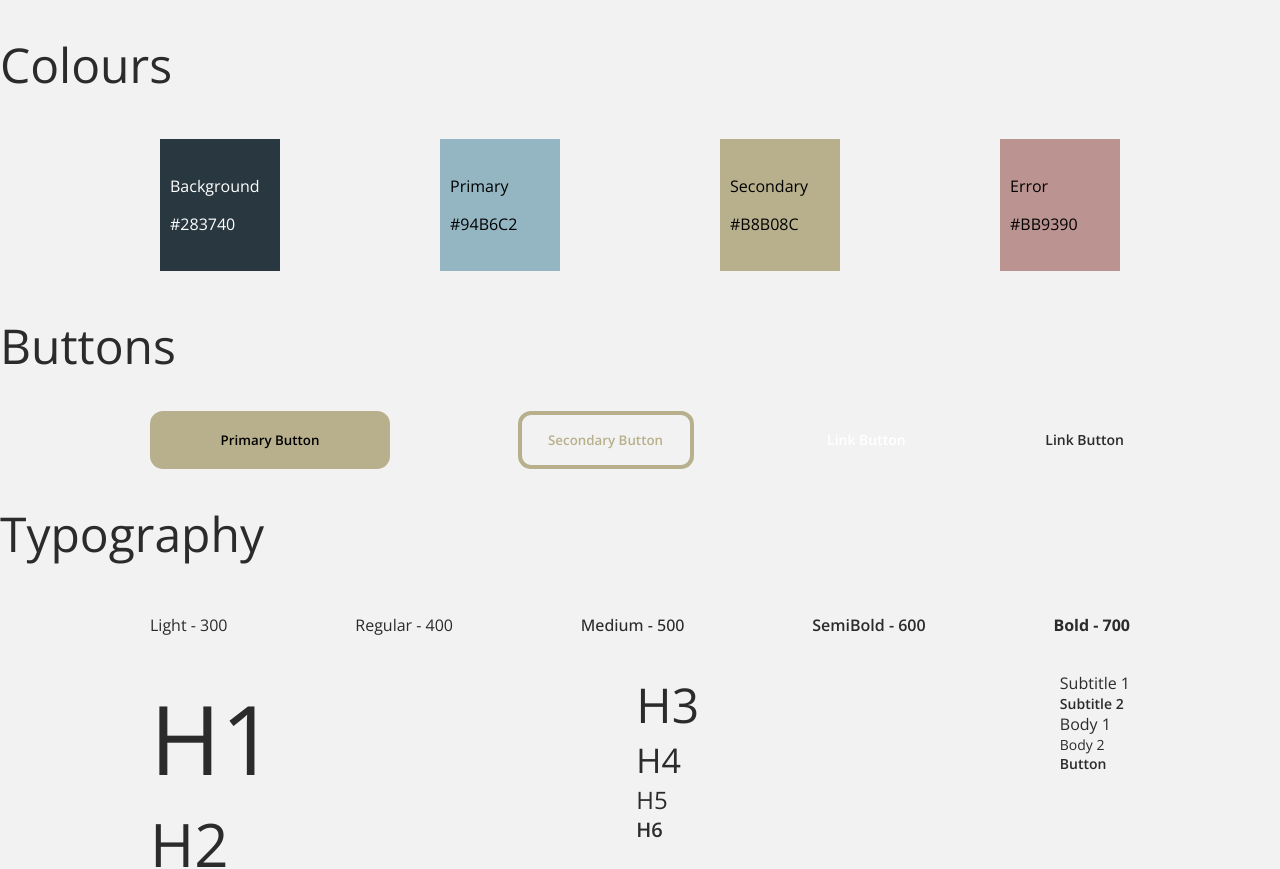
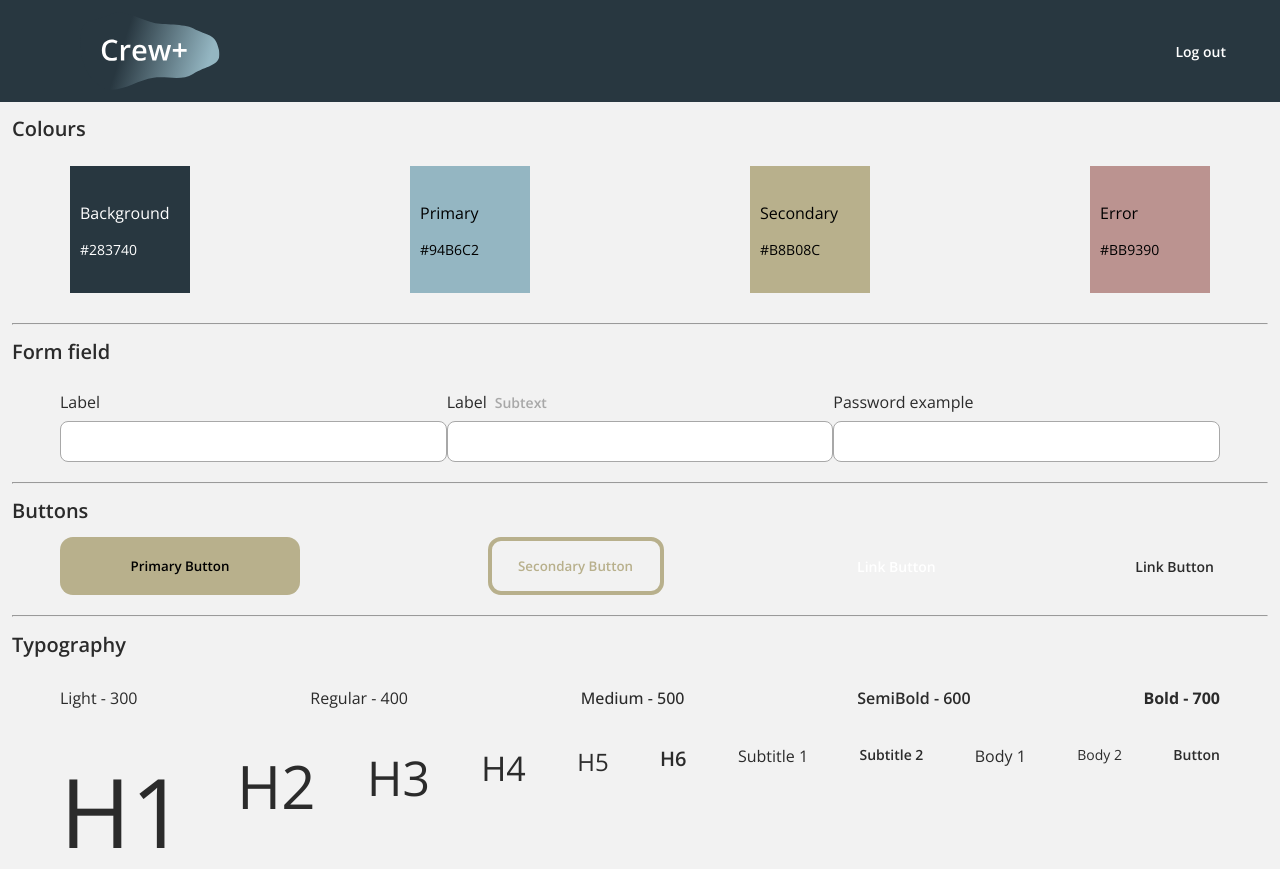
Before and after one commit to ConaillHyndman/crew, a React (Create React App) app: page /component-library in a window 1280 px wide. Shown: the top 869 px of the page. Built offline with nearby package versions, Linux system fonts and the light colour scheme.

Commit message:
updating component library

```diff
--- a/src/Components/FormField.js
+++ b/src/Components/FormField.js
@@ -10,7 +10,7 @@ class FormField extends Component {
                         <label className='subtitle1'>{this.props.label}</label>
                         <label className='subtitle2 subText'>{this.props.subtext}</label>
                     </div>
-                    <input type={this.props.type} className='input' />
+                    <input type={this.props.type} placeholder={this.props.placeholder} className='input' />
                 </form>
             </>
         );
--- a/src/Pages/ComponentLibrary.css
+++ b/src/Pages/ComponentLibrary.css
@@ -2,12 +2,17 @@
 .typographyStyles,
 .colorsStyles,
 .buttonsStyles,
-.typographyStylesContainer {
+.typographyStylesContainer,
+.formFieldStyles {
     display: flex;
     justify-content: space-between;
-    padding: 0 150px;
+    padding: 0 48px;
     margin-bottom: 20px;
 
+}
+
+.CLWrapper {
+    padding: 0 12px;
 }
 
 .typographyMargin {
--- a/src/Pages/ComponentLibrary.js
+++ b/src/Pages/ComponentLibrary.js
@@ -1,9 +1,12 @@
 import React, { Component } from 'react';
+import './ComponentLibrary.css';
 import LinkButtonBlack from '../Components/LinkButtonBlack';
 import LinkButtonWhite from '../Components/LinkButtonWhite';
 import PrimaryButton from '../Components/PrimaryButton';
 import SecondaryButton from '../Components/SecondaryButton';
-import './ComponentLibrary.css';
+import Header from "../Components/Header";
+import Footer from "../Components/Footer";
+import FormField from '../Components/FormField';
 
 const onPrimaryButtonClick = () => {
     console.log("Primary button clicked");
@@ -21,28 +24,48 @@ class ComponentLibrary extends Component {
     render() {
         return (
             <>
-                <h1 className='h3'>
+                <Header />
+                <div className='CLWrapper'>
+                    <h1 className='h6'>
                         Colours
                     </h1>
                     <div className='colorsStyles'>
                         <div className='background'>
                             <p>Background</p>
-                        <p>#283740</p>
+                            <p className='body2'>#283740</p>
                         </div>
                         <div className='primary'>
                             <p>Primary</p>
-                        <p>#94B6C2</p>
+                            <p className='body2'>#94B6C2</p>
                         </div>
                         <div className='secondary'>
                             <p>Secondary</p>
-                        <p>#B8B08C</p>
+                            <p className='body2'>#B8B08C</p>
                         </div>
                         <div className='error'>
                             <p>Error</p>
-                        <p>#BB9390</p>
+                            <p className='body2'>#BB9390</p>
                         </div>
                     </div>
-                <h1 className='h3'>
+                    <hr />
+                    <h1 className='h6'>
+                        Form field
+                    </h1>
+                    <div className='formFieldStyles'>
+                        <FormField
+                            label="Label"
+                        />
+                        <FormField
+                            label="Label"
+                            subtext="Subtext"
+                        />
+                        <FormField
+                            type="password"
+                            label="Password example"
+                        />
+                    </div>
+                    <hr />
+                    <h1 className='h6'>
                         Buttons
                     </h1>
                     <div className='buttonsStyles'>
@@ -67,7 +90,8 @@ class ComponentLibrary extends Component {
                             onClick={onLinkButtonClick}
                         />
                     </div>
-                <h1 className='h3'>
+                    <hr />
+                    <h1 className='h6'>
                         Typography
                     </h1>
                     <div className='fontWeightStyles'>
@@ -78,17 +102,12 @@ class ComponentLibrary extends Component {
                         <p className='bold'>Bold - 700</p>
                     </div>
                     <div className='typographyStylesContainer'>
-                    <div className='typographyStyles1'>
                         <h1 className='h1 typographyMargin'>H1</h1>
                         <h2 className='h2 typographyMargin'>H2</h2>
-                    </div>
-                    <div className='typographyStyles1'>
                         <h3 className='h3 typographyMargin'>H3</h3>
                         <h4 className='h4 typographyMargin'>H4</h4>
                         <h5 className='h5 typographyMargin'>H5</h5>
                         <h6 className='h6 typographyMargin'>H6</h6>
-                    </div>
-                    <div className='typographyStyles1'>
                         <p className='subtitle1 typographyMargin'>Subtitle 1</p>
                         <p className='subtitle2 typographyMargin'>Subtitle 2</p>
                         <p className='body1 typographyMargin'>Body 1</p>
@@ -96,6 +115,7 @@ class ComponentLibrary extends Component {
                         <p className='button typographyMargin'>Button</p>
                     </div>
                 </div>
+                <Footer />
             </>
         );
     }
```
Lines whose indentation alone changed are shown as unchanged.
